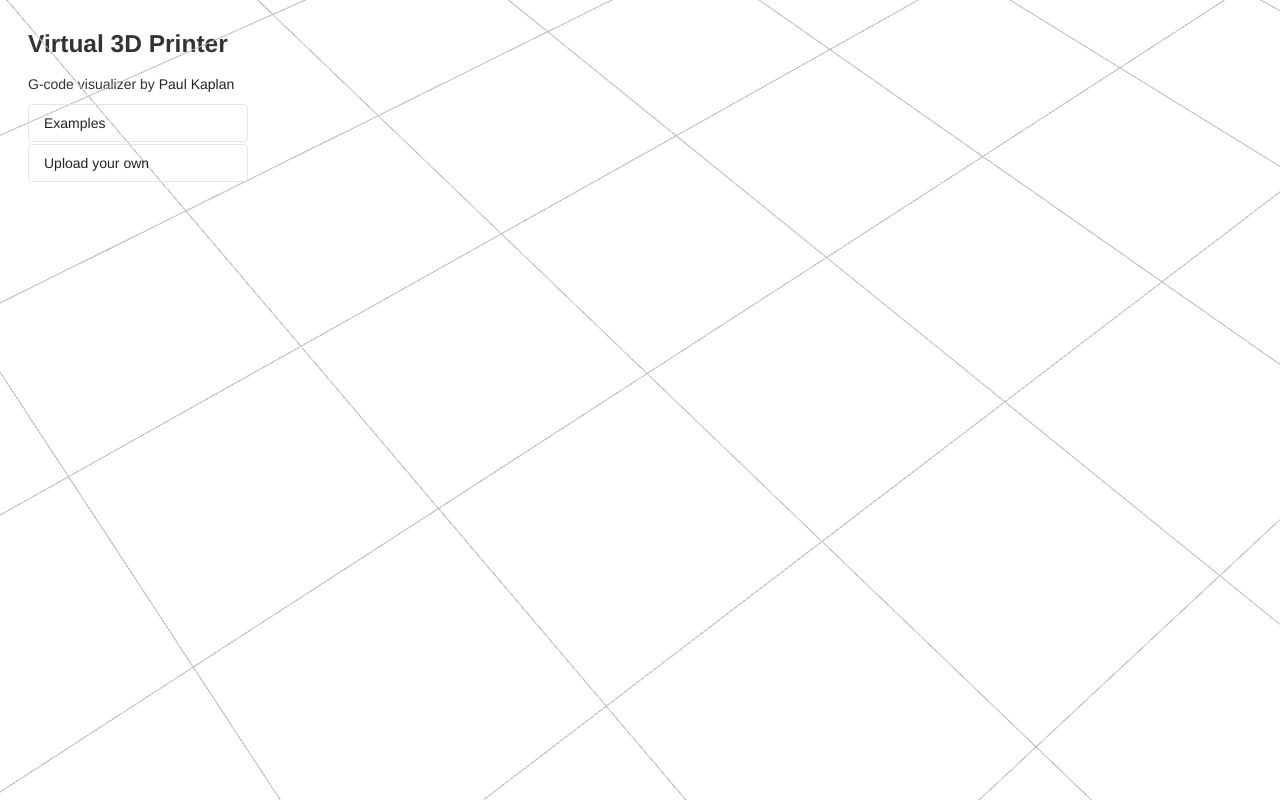
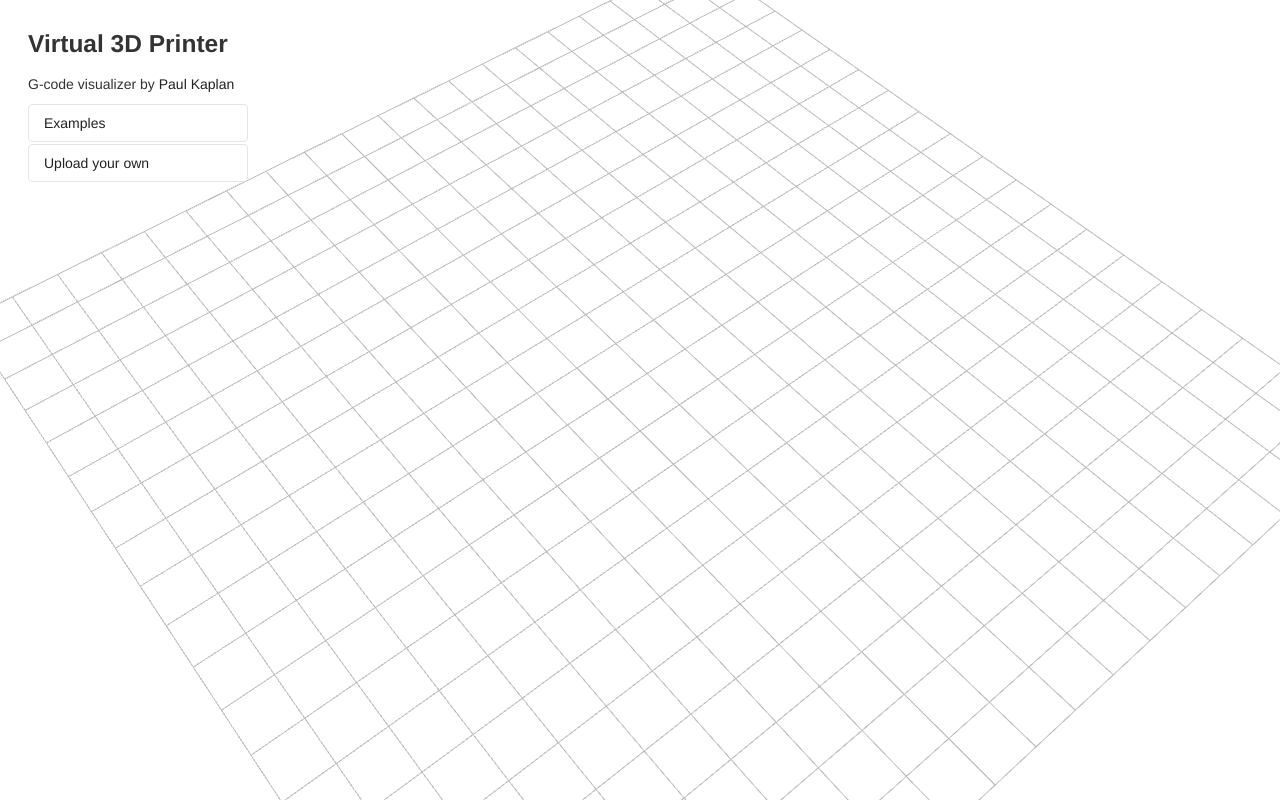
Before and after one commit to paulkaplan/Art, a plain HTML site: page GCodeViewer/index.html in a window 1280 px wide. Drawn offline with nearby package versions, Linux system fonts and the light colour scheme; no server answers; animation ran at ten frames a second.

Commit message:
Camera default location zoomed in, finer plane mesh

```diff
--- a/GCodeViewer/index.html
+++ b/GCodeViewer/index.html
@@ -341,7 +341,7 @@ function init(){
   controls = new THREE.OrbitControls( camera );
   controls.center = new THREE.Vector3(1,0,1);
 
-  var plane = new THREE.Mesh( new THREE.PlaneGeometry( 100, 100, 20, 20 ), new THREE.MeshBasicMaterial( { color: 0xbbbbbb, wireframe: true } ) );
+  var plane = new THREE.Mesh( new THREE.PlaneGeometry( 20, 20, 20, 20 ), new THREE.MeshBasicMaterial( { color: 0xbbbbbb, wireframe: true } ) );
   plane.rotation.x = - Math.PI / 2;
   scene.add( plane );
 
```
